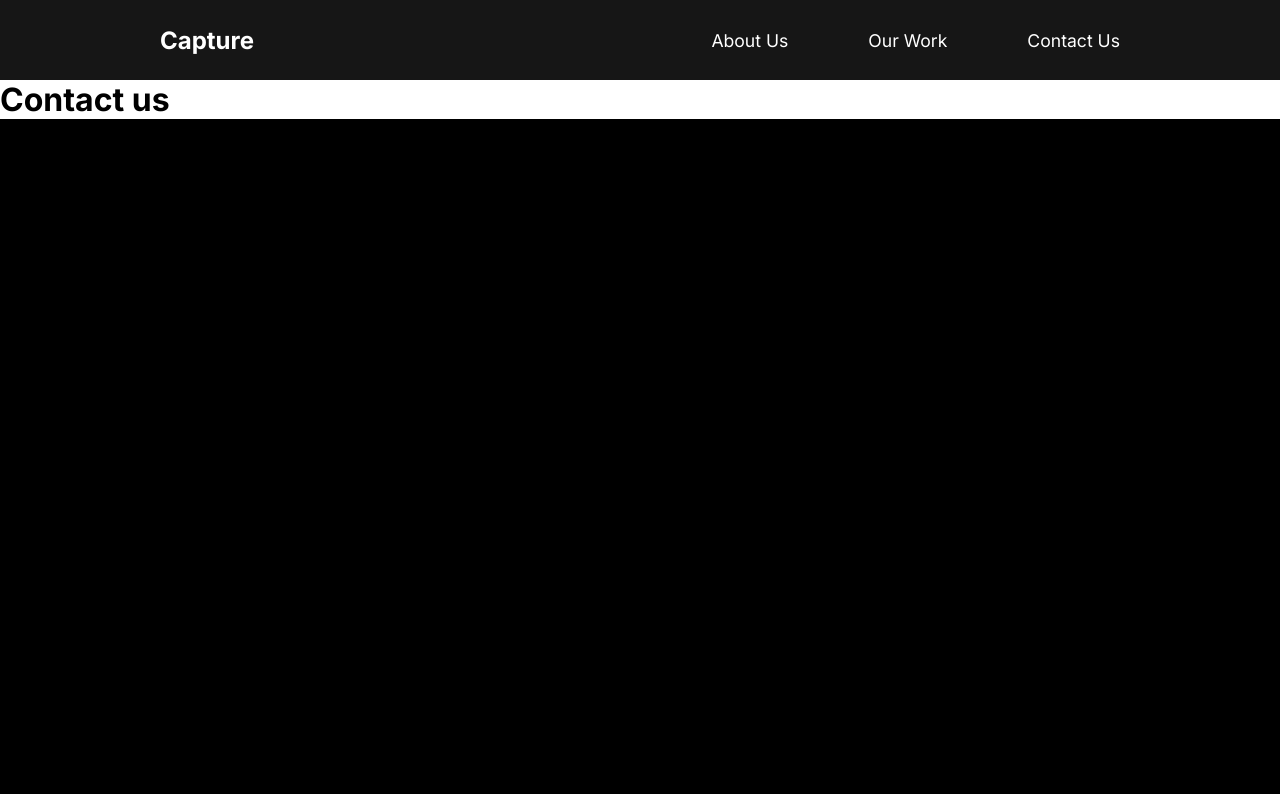
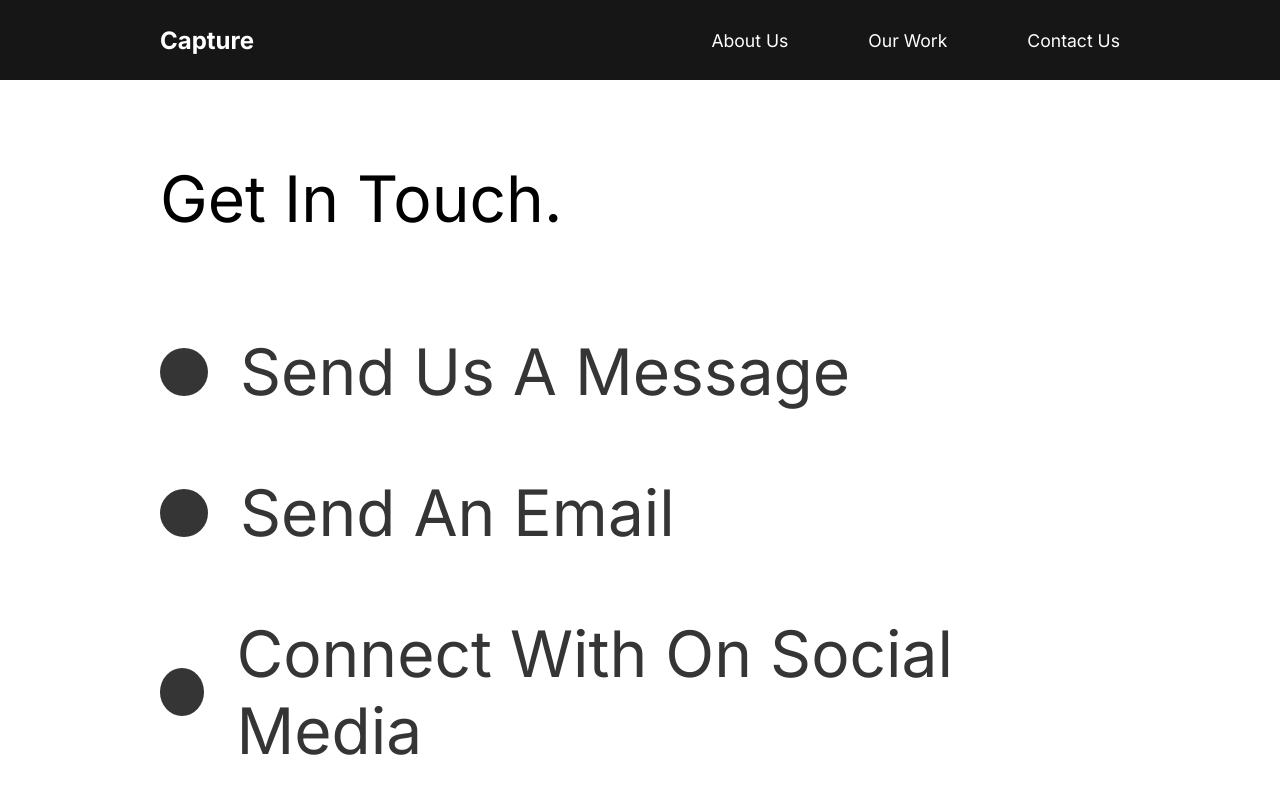
Before and after one commit to e-emd/template_portfolio, a React (Create React App) app: page /contact in a window 1280 px wide. Shown: the top 794 px of the page. Built offline with nearby package versions, Linux system fonts and the light colour scheme.

Commit message:
scroll on our work done with contact page

```diff
--- a/src/App.js
+++ b/src/App.js
@@ -10,6 +10,7 @@
 
 function App() {
   const location = useLocation();
+
   return (
     <div className='App'>
       <GlobalStyle />
--- a/src/animation.js
+++ b/src/animation.js
@@ -21,7 +21,7 @@
 };
 
 export const titleAnimation = {
-  hidden: { y: 200 },
+  hidden: { y: -300 },
   show: {
     y: 0,
     transition: {
@@ -100,7 +100,7 @@
 export const scrollReveal = {
   hidden: {
     opacity: 0,
-    scale: 0.75,
+    scale: 0.5,
     transition: {
       duration: 0.5,
     },
--- a/src/components/GlobalStyle.js
+++ b/src/components/GlobalStyle.js
@@ -10,6 +10,7 @@
     body{
         background: #000;
         font-family: 'Inter', sans-serif;
+        overflow-x: hidden;
     }
 
     button{
--- a/src/components/Nav.js
+++ b/src/components/Nav.js
@@ -33,6 +33,9 @@
   align-items: center;
   padding: 1rem 10rem;
   background: #161616;
+  position: sticky;
+  top: 0;
+  z-index: 5;
   a {
     color: #fff;
     text-decoration: none;
--- a/src/components/ServicesSection.js
+++ b/src/components/ServicesSection.js
@@ -1,6 +1,4 @@
 import React from 'react';
-import { useInView } from 'react-intersection-observer';
-import { useAnimation } from 'framer-motion';
 import styled from 'styled-components';
 import clock from '../img/clock.svg';
 import diaphragm from '../img/diaphragm.svg';
--- a/src/components/UseScroll.js
+++ b/src/components/UseScroll.js
@@ -3,7 +3,7 @@
 
 export const UseScroll = () => {
   const controls = useAnimation();
-  const [element, view] = useInView({ threshold: 0.5 });
+  const [element, view] = useInView({ threshold: 0 });
   if (view) {
     controls.start('show');
   } else {
--- a/src/pages/ContactUs.js
+++ b/src/pages/ContactUs.js
@@ -1,19 +1,74 @@
 import React from 'react';
+import styled from 'styled-components';
 import { motion } from 'framer-motion';
-import { pageAnimation } from '../animation';
+import { pageAnimation, titleAnimation } from '../animation';
 
 const ContactUs = () => {
   return (
-    <motion.div
+    <ContactStyle
       style={{ background: '#fff' }}
       variants={pageAnimation}
       initial='hidden'
       animate='show'
       exit='exit'
     >
-      <h1>Contact us</h1>
-    </motion.div>
+      <Title>
+        <Hide>
+          <motion.h2 variants={titleAnimation}>Get In Touch.</motion.h2>
+        </Hide>
+      </Title>
+      <div>
+        <Hide>
+          <Social variants={titleAnimation}>
+            <Circle />
+            <h2>Send Us A Message</h2>
+          </Social>
+        </Hide>
+        <Hide>
+          <Social variants={titleAnimation}>
+            <Circle />
+            <h2>Send An Email</h2>
+          </Social>
+        </Hide>
+        <Hide>
+          <Social variants={titleAnimation}>
+            <Circle />
+            <h2>Connect With On Social Media</h2>
+          </Social>
+        </Hide>
+      </div>
+    </ContactStyle>
   );
 };
 
+const ContactStyle = styled(motion.div)`
+  padding: 5rem 10rem;
+  color: #353535;
+  min-height: 90vh;
+`;
+
+const Title = styled.div`
+  margin-bottom: 4rem;
+  color: black;
+`;
+
+const Hide = styled.div`
+  overflow: hidden;
+`;
+
+const Circle = styled.div`
+  border-radius: 50%;
+  width: 3rem;
+  height: 3rem;
+  background: #353535;
+`;
+
+const Social = styled(motion.div)`
+  display: flex;
+  align-items: center;
+  h2 {
+    margin: 2rem;
+  }
+`;
+
 export default ContactUs;
--- a/src/pages/OurWork.js
+++ b/src/pages/OurWork.js
@@ -13,15 +13,20 @@
   slider,
   sliderContainer,
 } from '../animation';
+import { UseScroll } from '../components/UseScroll';
 
 const OurWork = () => {
+  const [element, controls] = UseScroll();
+  const [element1, controls1] = UseScroll();
+  const [element2, controls2] = UseScroll();
   return (
     <Work
       style={{ background: '#fff' }}
       exit='exit'
       variants={pageAnimation}
       initial='hidden'
-      animate='show'
+      animate={controls}
+      ref={element}
     >
       <motion.div variants={sliderContainer}>
         <Frame1 variants={slider} />
@@ -39,17 +44,42 @@
         </Link>
       </Movie>
       <Movie>
-        <h2>The Racer</h2>
-        <div className='line'></div>
+        <motion.h2 variants={fade} ref={element1} animate={controls1}>
+          The Racer
+        </motion.h2>
+        <motion.div
+          className='line'
+          variants={lineAnimation}
+          ref={element1}
+          animate={controls1}
+        ></motion.div>
         <Link to='/work/the-racer'>
-          <img src={theRacer} alt='racer' />
+          <motion.img
+            src={theRacer}
+            alt='racer'
+            variants={photoAnimation}
+            ref={element1}
+            animate={controls1}
+          />
         </Link>
       </Movie>
       <Movie>
-        <h2>Good Times</h2>
-        <div className='line'></div>
+        <motion.h2 variants={fade} ref={element2} animate={controls2}>
+          Good Times
+        </motion.h2>
+        <motion.div
+          className='line'
+          ref={element2}
+          animate={controls2}
+        ></motion.div>
         <Link to='/work/good-times'>
-          <img src={goodTimes} alt='good time' />
+          <motion.img
+            src={goodTimes}
+            alt='good time'
+            variants={photoAnimation}
+            ref={element2}
+            animate={controls2}
+          />
         </Link>
       </Movie>
     </Work>
@@ -66,7 +96,7 @@
   }
 `;
 
-const Movie = styled.div`
+const Movie = styled(motion.div)`
   padding-bottom: 10rem;
   .line {
     height: 0.5rem;
```
